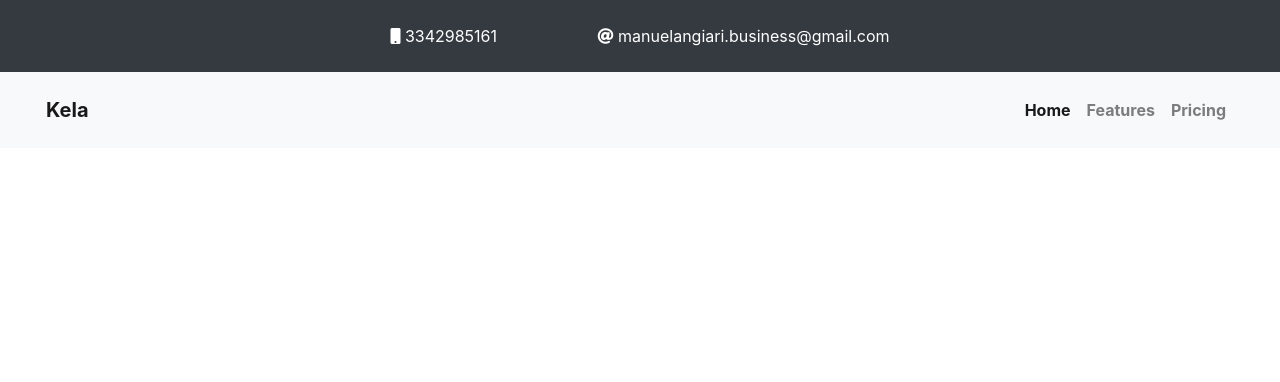
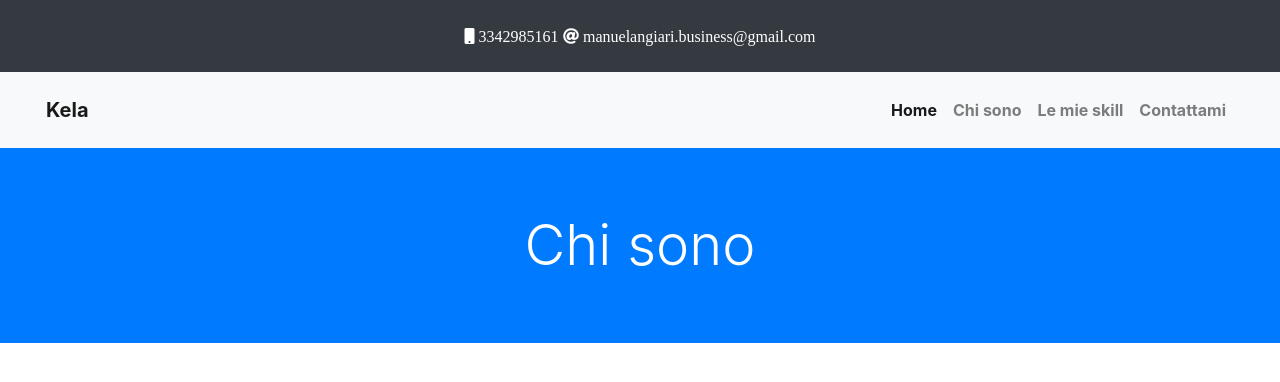
Before and after one commit to Manuelangiari/Kela, a plain HTML site: page index.html in a window 1280 px wide. Drawn offline with nearby package versions, Linux system fonts and the light colour scheme.

Commit message:
commit serale

```diff
--- a/index.html
+++ b/index.html
@@ -22,12 +22,12 @@
 
 <body>
     <!-- header -->
-    <div class="jumbotron jumbotron-fluid bg-dark text-white py-4 text-center my-0">
+    <div class="jumbotron jumbotron-fluid bg-dark text-white py-4 my-0">
         <div class="container">
             <div class="row">
-                <div class="col-sm">
-                    <i class="fas top-icon fa-mobile "></i> 3342985161
-                    <i class="fas top-icon fa-at fa-at-top"></i> manuelangiari.business@gmail.com
+                <div class="col-sm text-center">
+                    <i class="fas top-icon fa-mobile "><span class="h6"> 3342985161</span></i>
+                    <i class="fas top-icon fa-at fa-at-top"><span class="h6"> manuelangiari.business@gmail.com</span></i>
                 </div>
             </div>
         </div>
@@ -46,15 +46,37 @@
                     <a class="nav-link" href="#">Home <span class="sr-only">(current)</span></a>
                 </li>
                 <li class="nav-item">
-                    <a class="nav-link" href="#">Features</a>
+                    <a class="nav-link" href="#chisono">Chi sono</a>
                 </li>
                 <li class="nav-item">
-                    <a class="nav-link" href="#">Pricing</a>
+                    <a class="nav-link" href="#">Le mie skill</a>
+                </li>
+                <li class="nav-item">
+                    <a class="nav-link" href="#">Contattami</a>
                 </li>
             </ul>
         </div>
     </nav>
     <!-- fine navbar -->
+    <!-- home -->
+
+
+
+
+
+
+    <!-- fine home -->
+    <!-- Chi sono -->
+    <div class="jumbotron jumbotron-fluid bg-primary text-white text-center" id="chisono">
+        <div class="container">
+            <div class="row">
+                <div class="col display-4 ">
+                    Chi sono
+                </div>
+            </div>
+        </div>
+    </div>
+    <!-- fine chi sono -->
 
     <!-- Optional JavaScript -->
     <!-- jQuery first, then Popper.js, then Bootstrap JS -->
--- a/styles/style.css
+++ b/styles/style.css
@@ -1,7 +1,5 @@
 /* //////////////////HEADER//////////////////// */
-.fa-at-top{
-    margin-left: 6rem;
-}
+
 
 /* //////////////////NAVABAR/////////////////// */
 .nav-link{
```
